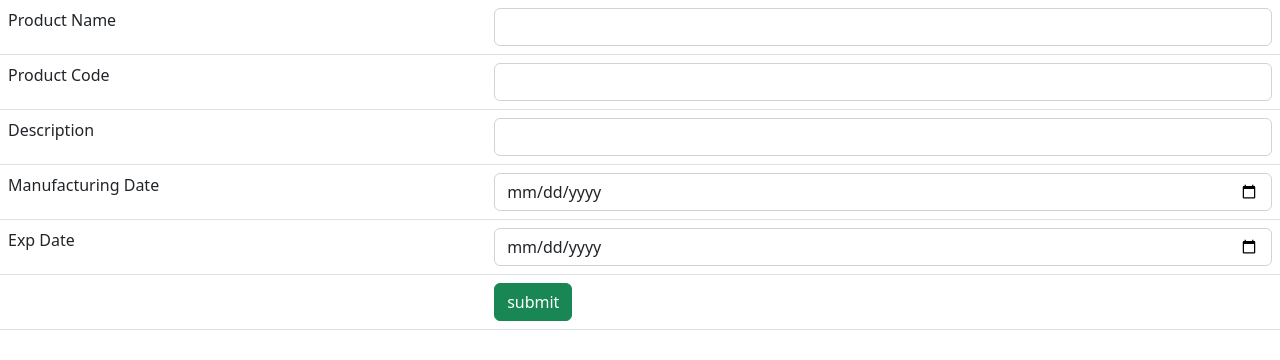
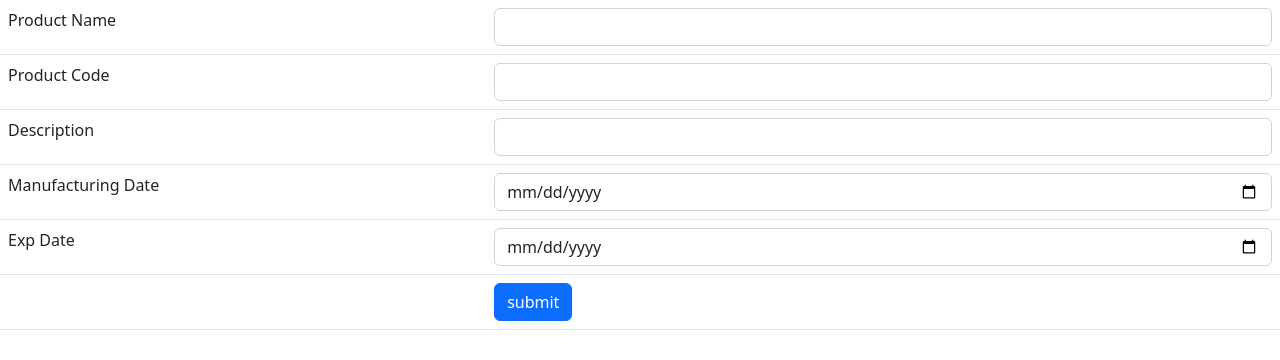
Before and after one commit to hypnopsy/Link-Ur-Codes-Demo, a plain HTML site: page product.html in a window 1280 px wide. Drawn offline with nearby package versions, Linux system fonts and the light colour scheme.

Commit message:
button colour changed

```diff
--- a/product.html
+++ b/product.html
@@ -32,7 +32,7 @@
         </tr>
         <tr>
             <td></td>
-            <td><button class="btn btn-success">submit</button></td>
+            <td><button class="btn btn-primary">submit</button></td>
         </tr>
     </table>
 <!-- JavaScript Bundle with Popper -->
```
